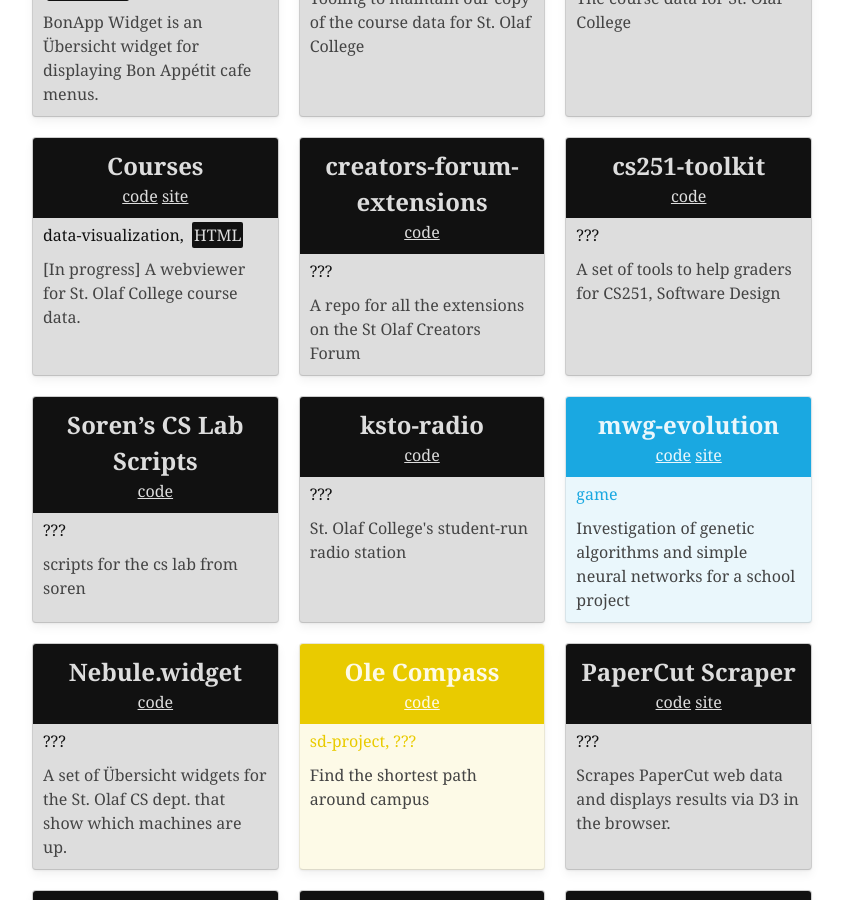
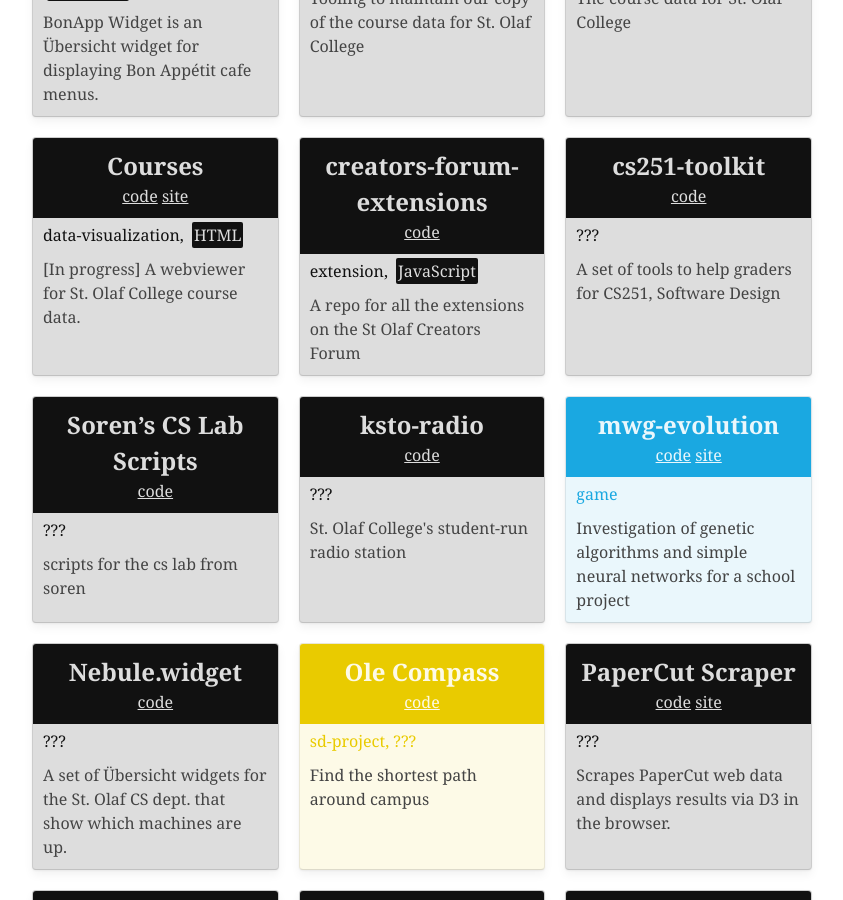
Before and after one commit to StoDevX/stodevx.github.io, a Jekyll site: the page built from index.html, in a window 1280 px wide and 900 px high, scrolled down 719 px. Shown: the whole window, without its empty margins (218-1061 px from the left). Built offline with Jekyll 4.4.1, drawn with Linux system fonts in a browser that asks for light colours.

Commit message:
Update creators-forum-extensions.md
Add category and language

```diff
--- a/creators-forum-extensions.md
+++ b/creators-forum-extensions.md
@@ -1,6 +1,7 @@
 ---
 title: creators-forum-extensions
-categories: ['???']
+categories: [extension]
+language: JavaScript
 layout: page
 repo: creators-forum-extensions
 has-page: false
```
